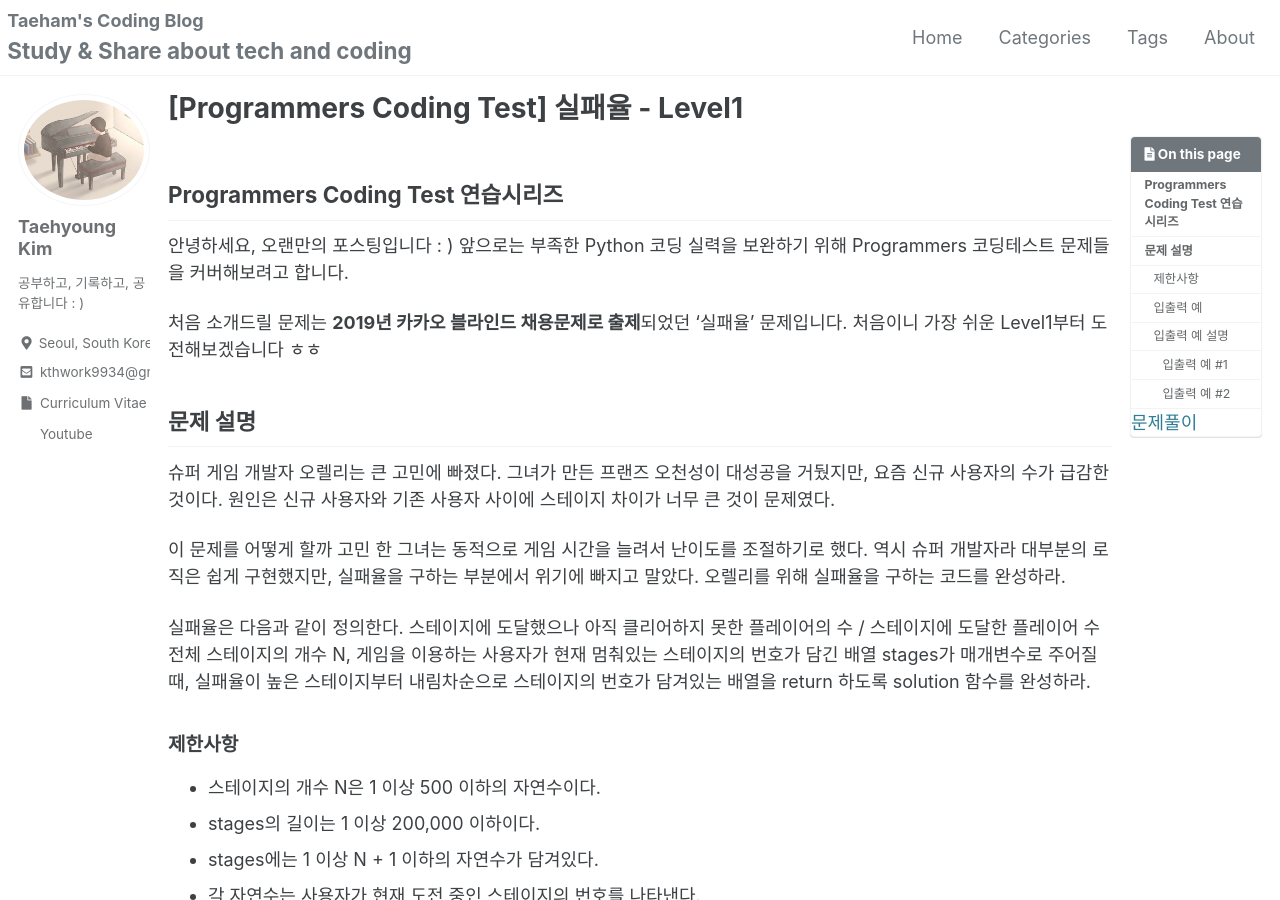
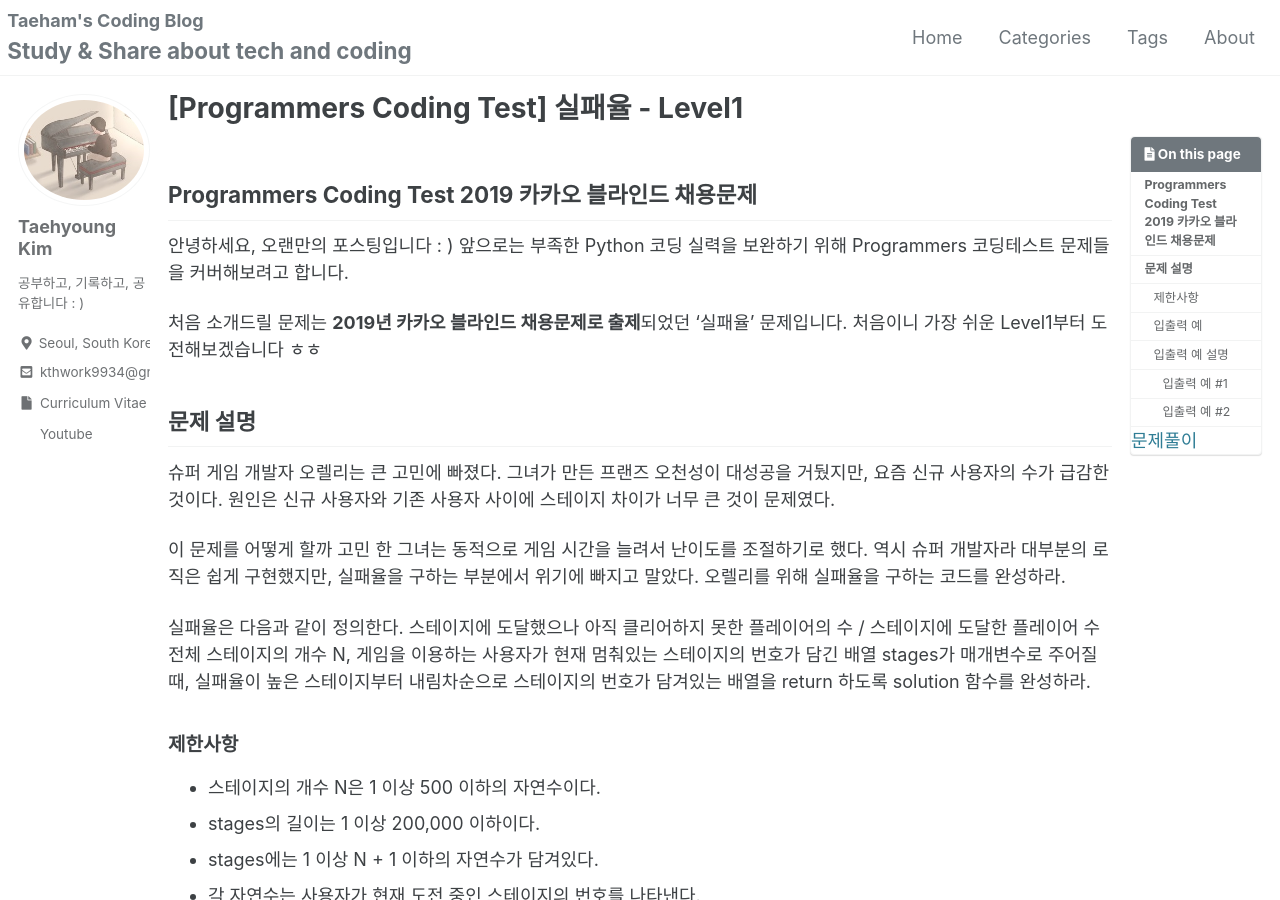
Before and after one commit to kthworks/kthworks.github.io, a Jekyll site: the page built from _posts/2021-06-24-Fail-rate.md, in a window 1280 px wide and 900 px high. Built offline with Jekyll 4.4.1, drawn with Linux system fonts in a browser that asks for light colours; cached includes are drawn as plain includes.

Commit message:
Update 2021-06-24-Fail-rate.md

```diff
--- a/_posts/2021-06-24-Fail-rate.md
+++ b/_posts/2021-06-24-Fail-rate.md
@@ -17,7 +17,7 @@
 typora-root-url: ../
 ---
 
-## Programmers Coding Test 연습시리즈
+## Programmers Coding Test 2019 카카오 블라인드 채용문제
 
 안녕하세요, 오랜만의 포스팅입니다 : )
 앞으로는 부족한 Python 코딩 실력을 보완하기 위해 Programmers 코딩테스트 문제들을 커버해보려고 합니다.
```
